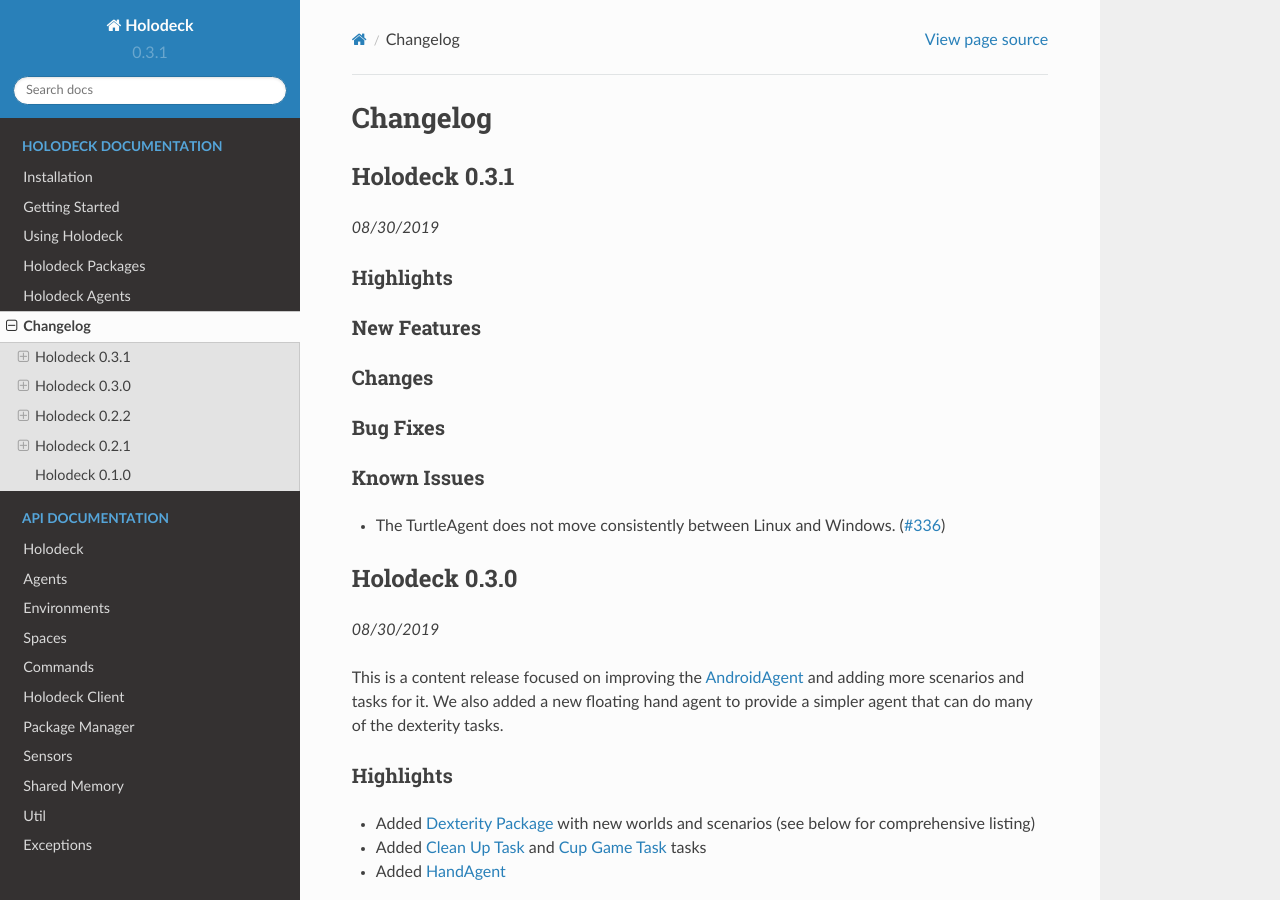
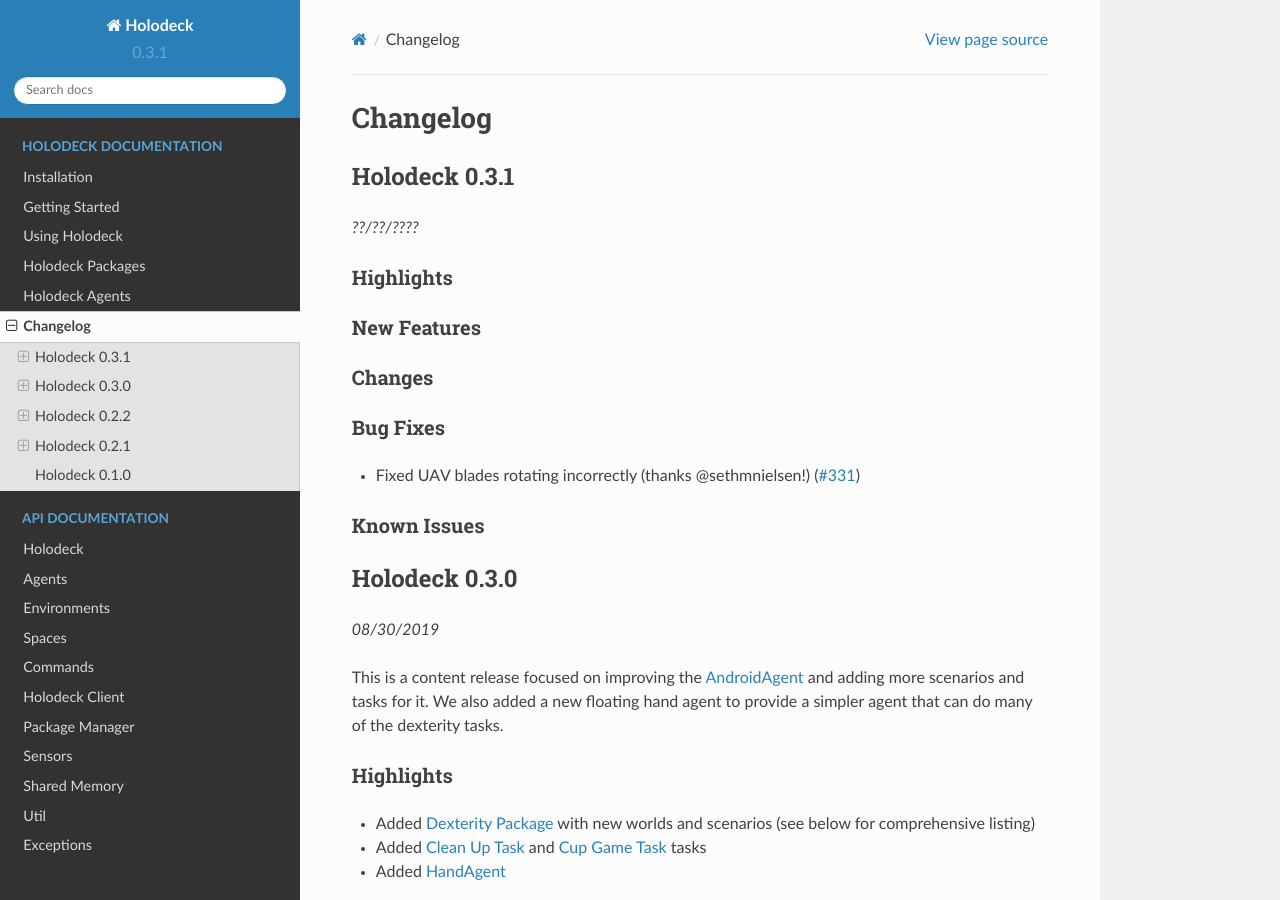
Before and after one commit to BYU-PCCL/holodeck, a Sphinx documentation site: the page built from docs/changelog/changelog.rst, in a window 1280 px wide and 900 px high. Built offline with Sphinx 7.4.7 and the Read the Docs theme 2.0.0, drawn with Linux system fonts in a browser that asks for light colours; formulas are drawn with MathJax 3.

Commit message:
Changelog entry for UAV blades

```diff
--- a/docs/changelog/changelog.rst
+++ b/docs/changelog/changelog.rst
@@ -9,10 +9,11 @@ Changelog
     "Fixed"
   - Add a link to the issue describing the change or the pull request that
     merged it at the end in parentheses
+  - see https://github.com/BYU-PCCL/holodeck/wiki/Holodeck-Release-Notes-Template
 
 Holodeck 0.3.1
 --------------
-*08/30/2019*
+*??/??/????*
 
 
 Highlights
@@ -29,12 +30,11 @@ Changes
 
 Bug Fixes
 ~~~~~~~~~
-
+- Fixed UAV blades rotating incorrectly (thanks @sethmnielsen!)
+  (`#331 <https://github.com/BYU-PCCL/holodeck/issues/331>`_)
 
 Known Issues
 ~~~~~~~~~~~~
-- The TurtleAgent does not move consistently between Linux and Windows.
-  (`#336 <https://github.com/BYU-PCCL/holodeck/issues/336>`_)
 
 Holodeck 0.3.0
 --------------
```
